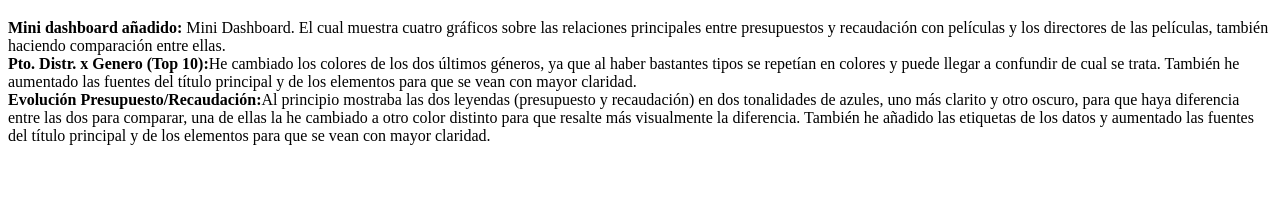
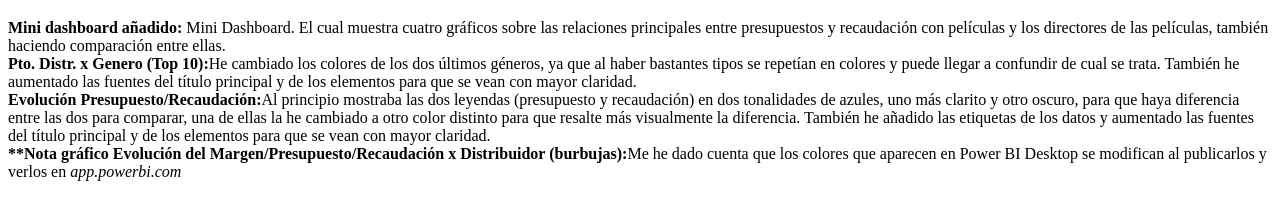
Before and after one commit to AlmudenaGarciaGarcia/AG1-Visualizacion, a website: page index.html in a window 1280 px wide. Shown: the part 2458-2665 px from the top of the page. Before the commit the page ends 2629 px from the top, so only its background shows below. Drawn offline with Linux system fonts and the light colour scheme.

Commit message:
1 file modified

```diff
--- a/index.html
+++ b/index.html
@@ -101,4 +101,5 @@
 sobre las relaciones principales entre presupuestos y recaudación con películas y los directores de las películas, también haciendo comparación entre ellas.<br />
 <b>Pto. Distr. x Genero (Top 10):</b>He cambiado los colores de los dos últimos géneros, ya que al haber bastantes tipos se repetían en colores y puede llegar a confundir de cual se trata. También he aumentado las fuentes del título principal y de los elementos para que se vean con mayor claridad.<br />
 <b>Evolución Presupuesto/Recaudación:</b>Al principio mostraba las dos leyendas (presupuesto y recaudación) en dos tonalidades de azules, uno más clarito y otro oscuro, para que haya diferencia entre las dos para comparar, una de ellas la he cambiado a otro color distinto para que resalte más visualmente la diferencia. También he añadido las etiquetas de los datos y aumentado las fuentes del título principal y de los elementos para que se vean con mayor claridad. <br />
+<b>**Nota gráfico Evolución del Margen/Presupuesto/Recaudación x Distribuidor (burbujas):</b>Me he dado cuenta que los colores que aparecen en Power BI Desktop se modifican al publicarlos y verlos en <i>app.powerbi.com</i><br />
 <br />
```
